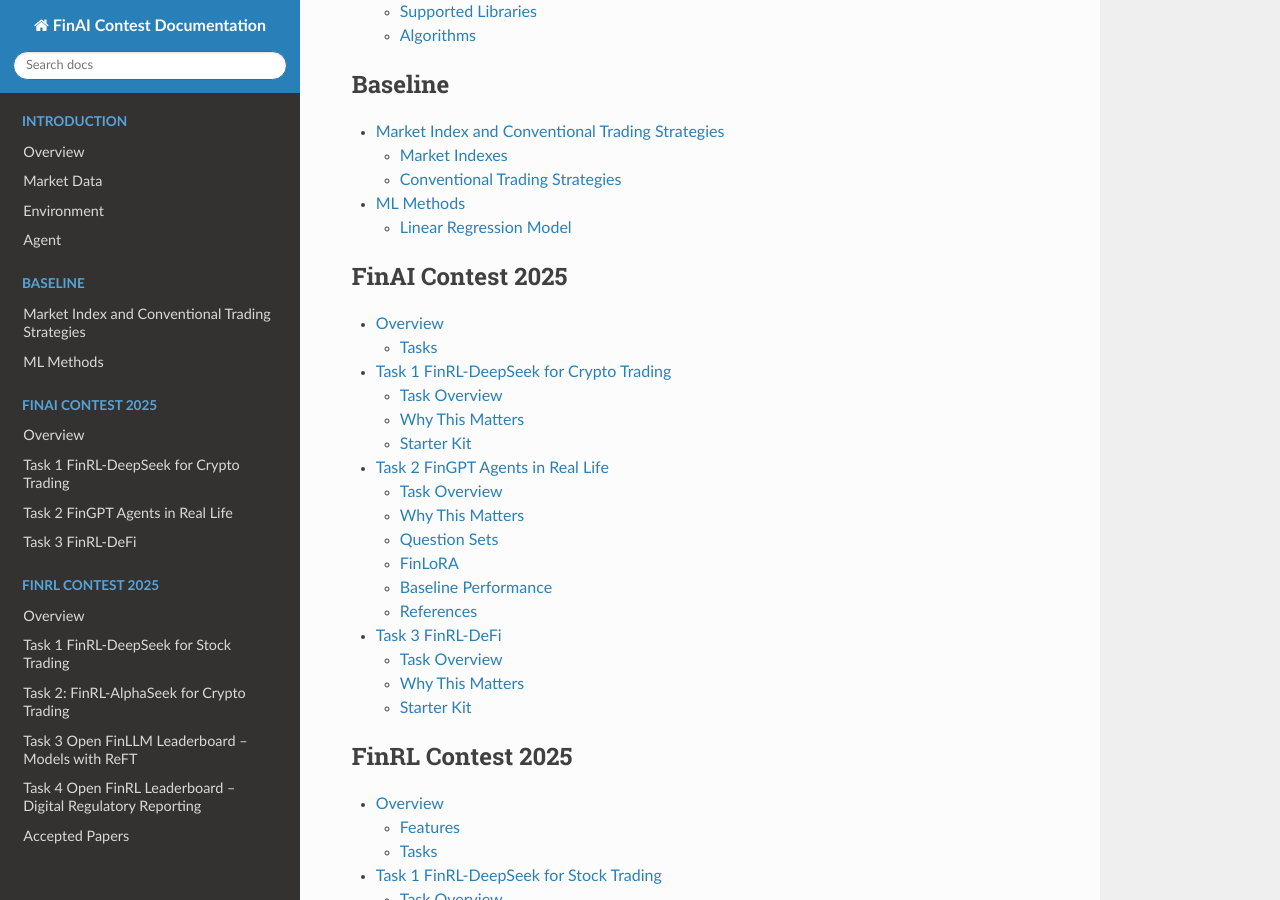
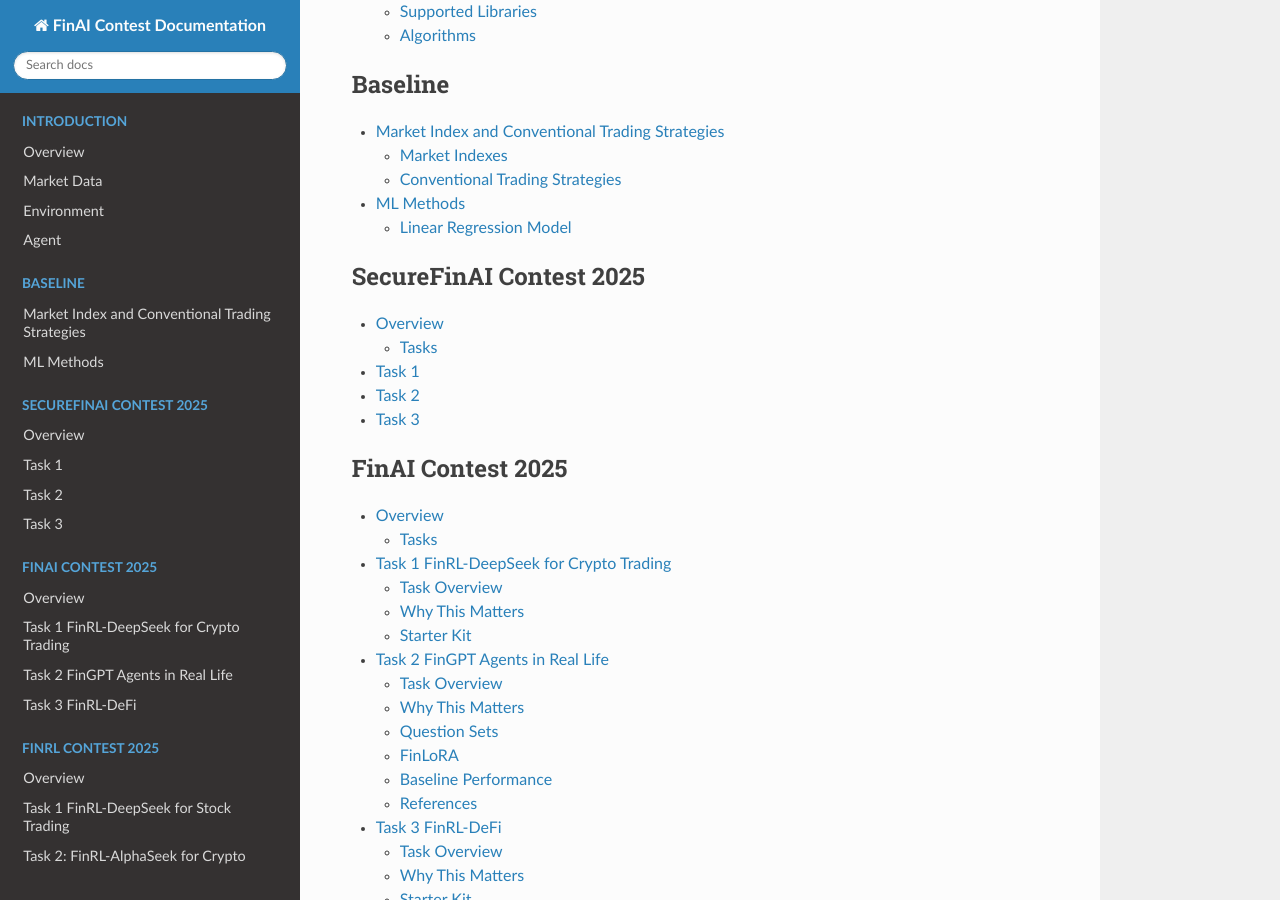
Before and after one commit to Xingyu025/FinAI-Contest, a Sphinx documentation site: the page built from docs/source/index.rst, in a window 1280 px wide and 900 px high, scrolled down 1407 px. Built offline with Sphinx 7.4.7 and the Read the Docs theme 3.1.0, drawn with Linux system fonts in a browser that asks for light colours.

Commit message:
add securefinai contest

```diff
--- a/docs/source/index.rst
+++ b/docs/source/index.rst
@@ -51,6 +51,15 @@ FinRL Contest 2023: `Contest Website <https://open-finance-lab.github.io/finrl-c
 
 .. toctree::
    :maxdepth: 2
+   :caption: SecureFinAI Contest 2025
+
+   securefinai2025/overview
+   securefinai2025/task1
+   securefinai2025/task2
+   securefinai2025/task3
+
+.. toctree::
+   :maxdepth: 2
    :caption: FinAI Contest 2025
 
    finai2025/overview
--- /dev/null
+++ b/docs/source/securefinai2025/overview.rst
@@ -0,0 +1,10 @@
+=============================
+Overview
+=============================
+
+`Contest Website <https://open-finance-lab.github.io/SecureFinAI_Contest_2025/>`_; `Starter Kit <https://github.com/Open-Finance-Lab/SecureFinAI_Contest_2025>`_
+
+
+
+Tasks
+---------------
--- /dev/null
+++ b/docs/source/securefinai2025/task1.rst
@@ -0,0 +1,3 @@
+=====================================================
+Task 1
+=====================================================
--- /dev/null
+++ b/docs/source/securefinai2025/task2.rst
@@ -0,0 +1,3 @@
+=====================================================
+Task 2
+=====================================================
--- /dev/null
+++ b/docs/source/securefinai2025/task3.rst
@@ -0,0 +1,3 @@
+=====================================================
+Task 3
+=====================================================
```
